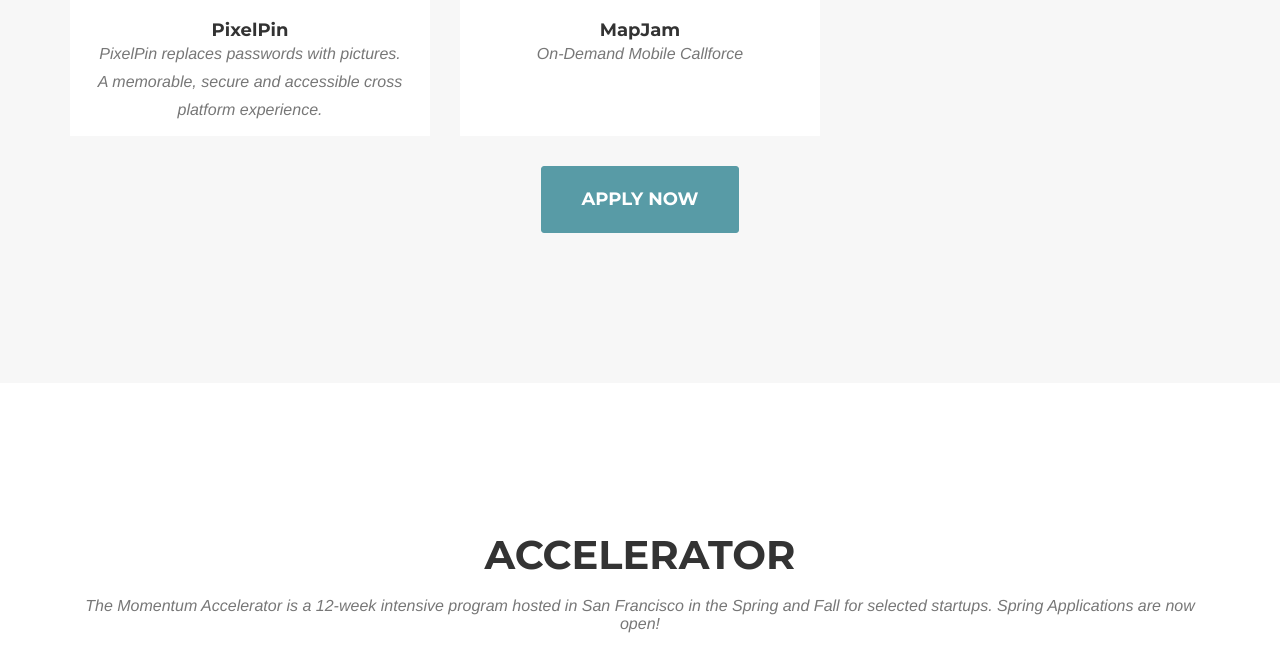
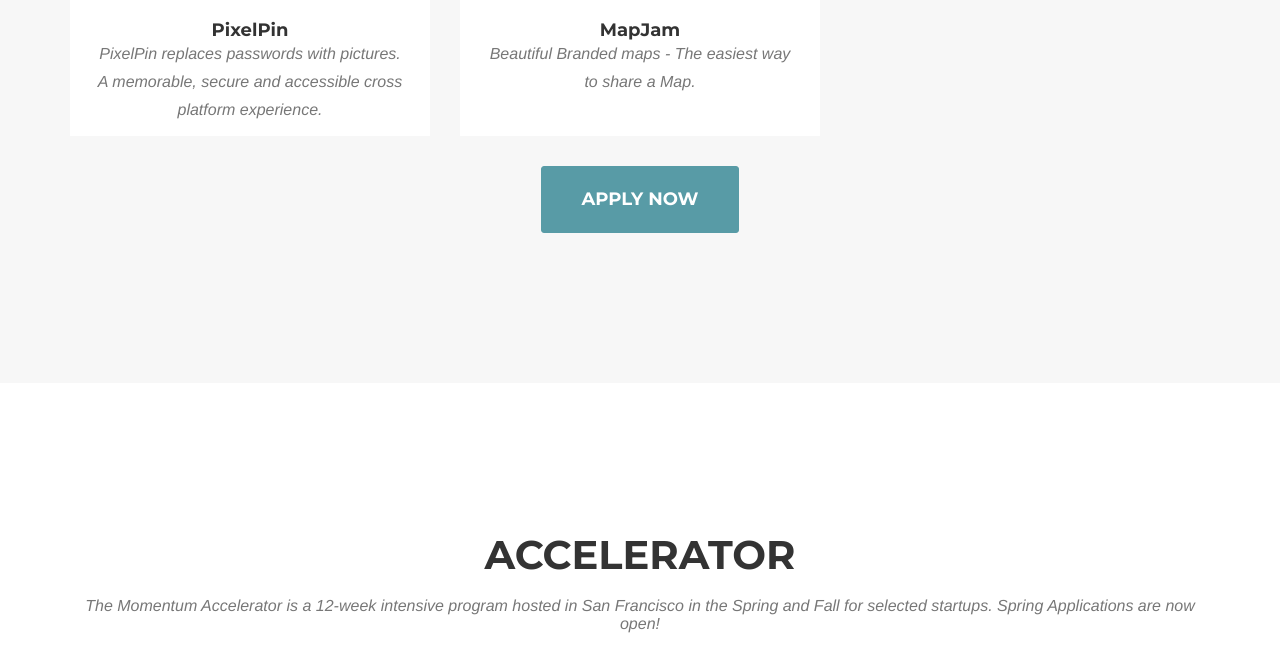
Before and after one commit to mobilemonday/momentum, a Jekyll site: the page built from index.html, in a window 1280 px wide and 900 px high, scrolled down 4507 px, cut to the strip 215-887 px from the top of the window. Built offline with Jekyll 4.4.1, drawn with Linux system fonts in a browser that asks for light colours; nearby versions of some CDN libraries; some web fonts are replaced; Markdown is read by kramdown in place of the engine named in the settings.

Commit message:
mapjam update

```diff
--- a/index.html
+++ b/index.html
@@ -149,7 +149,7 @@
   - company:
     name: "MapJam"
     id: "mapjam"
-    tagline: "On-Demand Mobile Callforce"
+    tagline: "Beautiful Branded maps - The easiest way to share a Map."
     logo: "https://imageshack.com/i/ex9qsmQ4p"
     url: http://mapjam.com/
 about:
```
